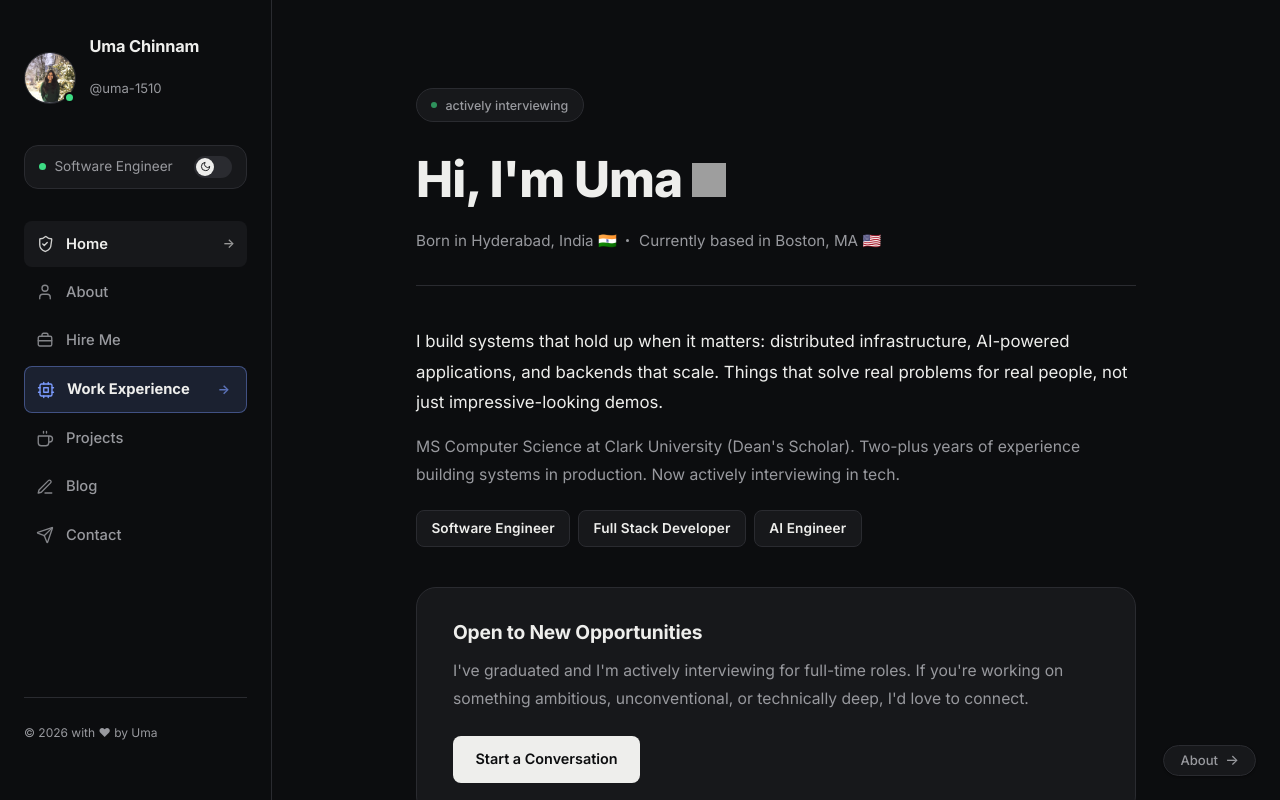
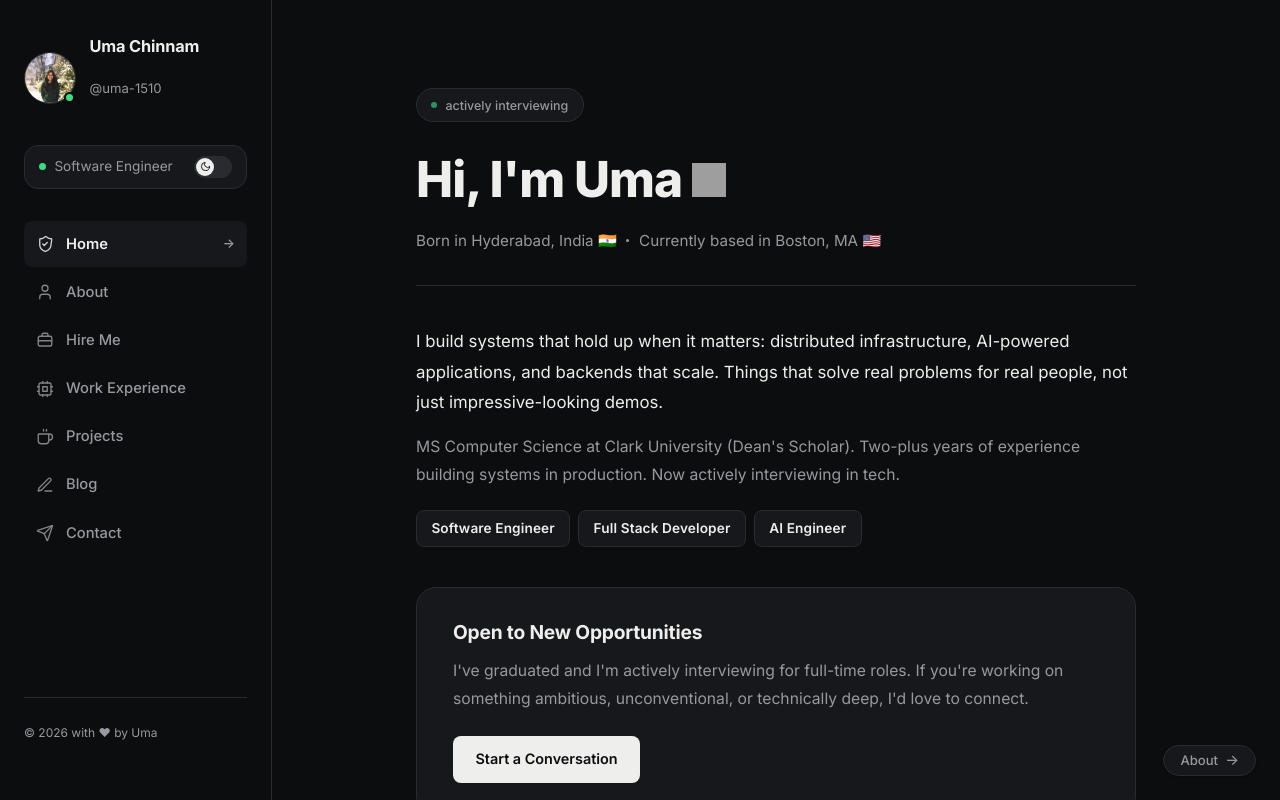
Before and after one commit to uma-1510/my-portfolio, a Next.js app: page / in a window 1280 px wide. Built offline with nearby package versions, Linux system fonts and the light colour scheme; grey boxes are pictures that could not be loaded.

Commit message:
Update Sidebar link class for active highlight

```diff
--- a/components/Sidebar.tsx
+++ b/components/Sidebar.tsx
@@ -97,7 +97,7 @@ export default function Sidebar() {
             <Link
               key={href}
               href={href}
-              className={`${styles.link} ${isActive ? styles.active : ''} ${highlight ? styles.highlight : ''}`}
+              className={`${styles.link} ${isActive ? styles.active : ''} ${highlight && isActive ? styles.highlight : ''}`}
               onClick={() => setMenuOpen(false)}
             >
               <span className={styles.icon}>{icon}</span>
```
